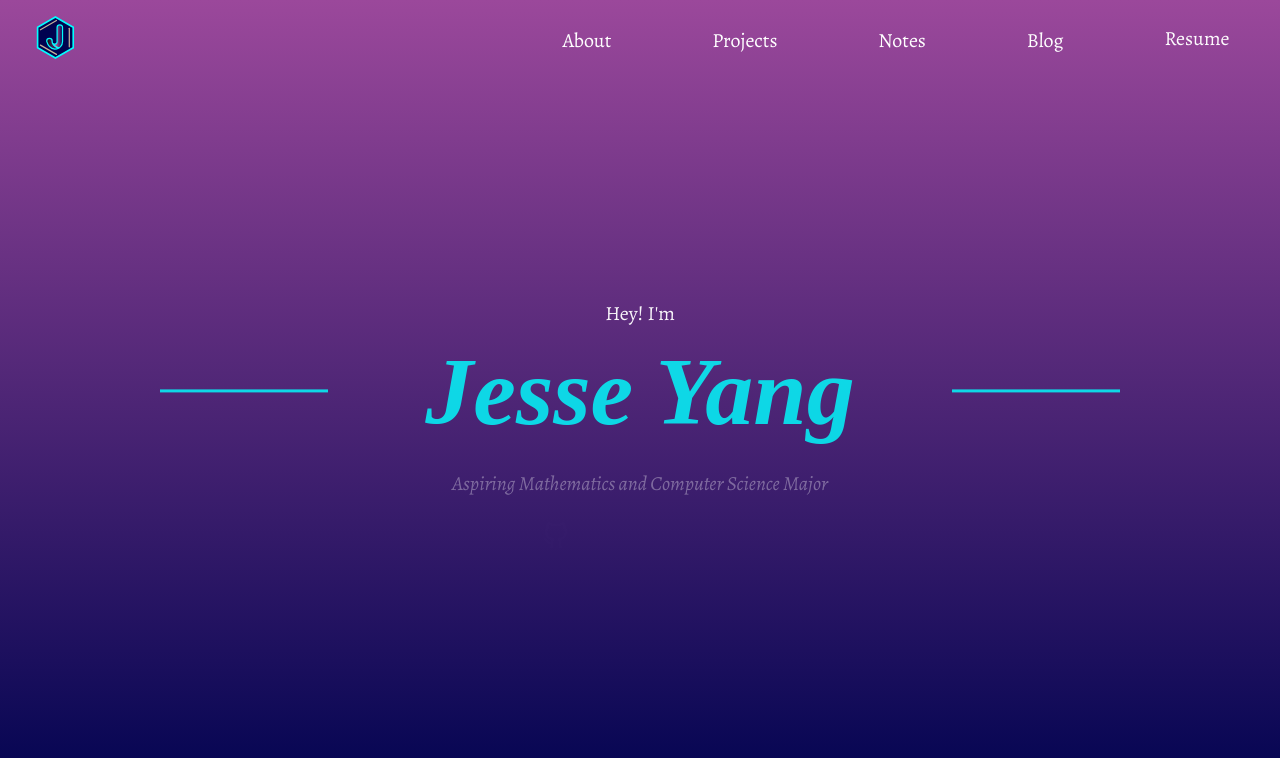
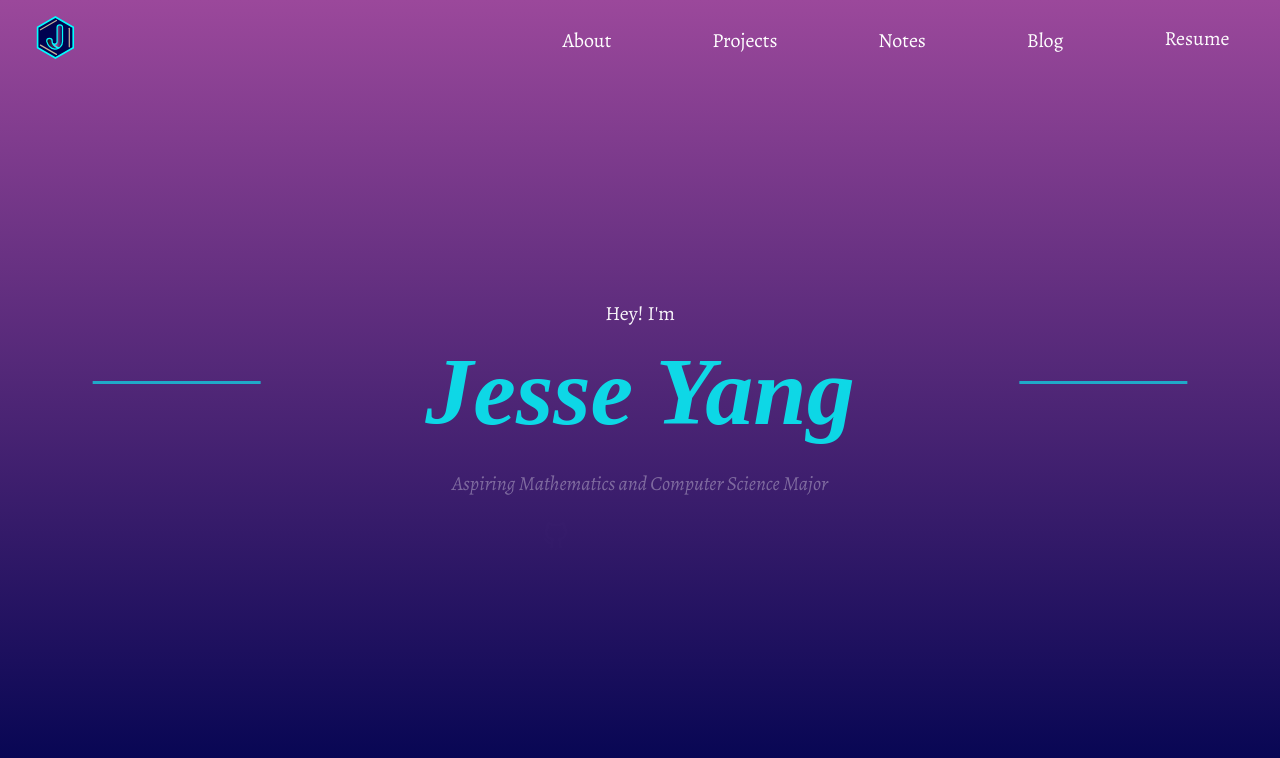
Before and after one commit to jesseyang432/jesseyang432.github.io, a React (Create React App) app: page / in a window 1280 px wide. Shown: the top 758 px of the page. Built offline with nearby package versions, Linux system fonts and the light colour scheme; a web font is replaced by a local one.

Commit message:
added the animations in for ::before and ::after elements of Home-intro-name

```diff
--- a/src/components/modules/_HomeIntro.scss
+++ b/src/components/modules/_HomeIntro.scss
@@ -23,8 +23,6 @@
 .Home-intro-name {
 	width: 75%;
 	position: relative;
-	opacity: 0;
-	animation: HomeIntro-fadein-anim 1s ease 5.2s forwards;
 
 	h1 {
 		font-size: 96px;
@@ -32,6 +30,8 @@
 		color: $aqua;
 		font-weight: 700;
 		font-family: "Arizonia", cursive;
+		opacity: 0;
+		animation: HomeIntro-fadein-anim 1s ease 5.2s forwards;
 	}
 
 	&::before,
@@ -47,10 +47,14 @@
 
 	&::before {
 		left: 0;
+		opacity: 0;
+		animation: HomeIntro-slidein-left-anim 1.5s ease 5.2s forwards;
 	}
 
 	&::after {
 		right: 0;
+		opacity: 0;
+		animation: HomeIntro-slidein-right-anim 1.5s ease 5.2s forwards;
 	}
 }
 
--- a/src/components/styles.css
+++ b/src/components/styles.css
@@ -645,9 +645,6 @@
 .Home-intro-name {
   width: 75%;
   position: relative;
-  opacity: 0;
-  -webkit-animation: HomeIntro-fadein-anim 1s ease 5.2s forwards;
-          animation: HomeIntro-fadein-anim 1s ease 5.2s forwards;
 }
 
 .Home-intro-name h1 {
@@ -656,6 +653,9 @@
   color: #00ffff;
   font-weight: 700;
   font-family: "Arizonia", cursive;
+  opacity: 0;
+  -webkit-animation: HomeIntro-fadein-anim 1s ease 5.2s forwards;
+          animation: HomeIntro-fadein-anim 1s ease 5.2s forwards;
 }
 
 .Home-intro-name::before, .Home-intro-name::after {
@@ -671,10 +671,16 @@
 
 .Home-intro-name::before {
   left: 0;
+  opacity: 0;
+  -webkit-animation: HomeIntro-slidein-left-anim 1.5s ease 5.2s forwards;
+          animation: HomeIntro-slidein-left-anim 1.5s ease 5.2s forwards;
 }
 
 .Home-intro-name::after {
   right: 0;
+  opacity: 0;
+  -webkit-animation: HomeIntro-slidein-right-anim 1.5s ease 5.2s forwards;
+          animation: HomeIntro-slidein-right-anim 1.5s ease 5.2s forwards;
 }
 
 .Home-intro-descriptor {
```
Also changed, not shown: 1 other file (tests, documents, lock files or other folders).
